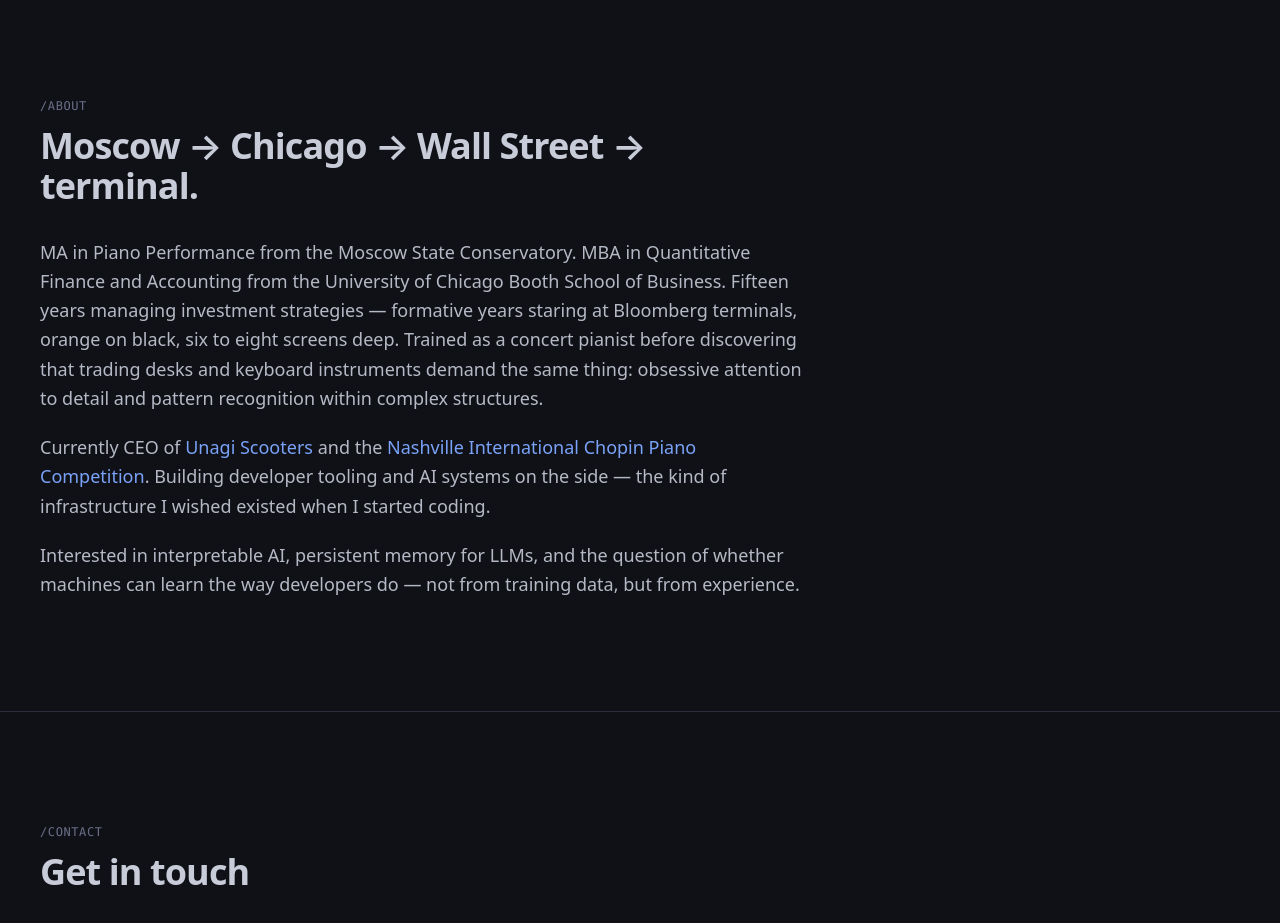
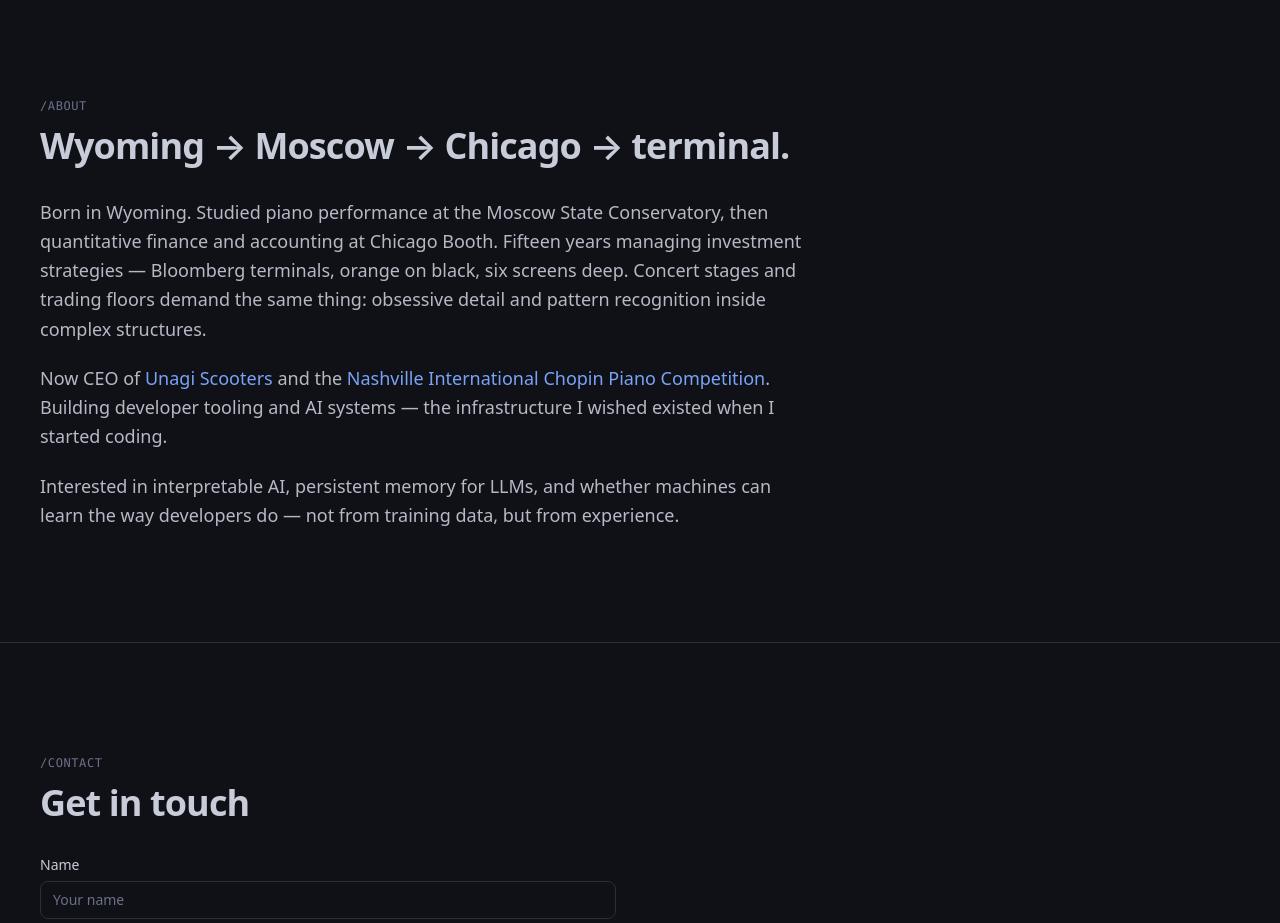
Before and after one commit to jhizzard/joshuaizzard-com, a Next.js app: page / in a window 1280 px wide. Shown: the part 3780-4703 px from the top of the page. Built offline with nearby package versions, Linux system fonts and the light colour scheme; no server answers.

Commit message:
Overhaul bio: Wyoming, Moscow, Chicago, six screens, tighter prose

```diff
--- a/src/app/page.tsx
+++ b/src/app/page.tsx
@@ -420,21 +420,19 @@ export default function Home() {
             /about
           </div>
           <h2 className="text-3xl sm:text-4xl font-semibold tracking-tight mb-8">
-            Moscow &rarr; Chicago &rarr; Wall Street &rarr; terminal.
+            Wyoming &rarr; Moscow &rarr; Chicago &rarr; terminal.
           </h2>
           <div className="space-y-5 text-base sm:text-lg leading-relaxed text-foreground/90">
             <p>
-              MA in Piano Performance from the Moscow State Conservatory. MBA
-              in Quantitative Finance and Accounting from the University of
-              Chicago Booth School of Business. Fifteen years managing
-              investment strategies &mdash; formative years staring at Bloomberg
-              terminals, orange on black, six to eight screens deep. Trained as
-              a concert pianist before discovering that trading desks and
-              keyboard instruments demand the same thing: obsessive attention to
-              detail and pattern recognition within complex structures.
+              Born in Wyoming. Studied piano performance at the Moscow State
+              Conservatory, then quantitative finance and accounting at Chicago
+              Booth. Fifteen years managing investment strategies &mdash;
+              Bloomberg terminals, orange on black, six screens deep. Concert
+              stages and trading floors demand the same thing: obsessive detail
+              and pattern recognition inside complex structures.
             </p>
             <p>
-              Currently CEO of{" "}
+              Now CEO of{" "}
               <a
                 href="https://unagiscooters.com"
                 target="_blank"
@@ -452,13 +450,13 @@ export default function Home() {
               >
                 Nashville International Chopin Piano Competition
               </a>
-              . Building developer tooling and AI systems on the side &mdash;
-              the kind of infrastructure I wished existed when I started coding.
+              . Building developer tooling and AI systems &mdash; the
+              infrastructure I wished existed when I started coding.
             </p>
             <p>
               Interested in interpretable AI, persistent memory for LLMs, and
-              the question of whether machines can learn the way developers do
-              &mdash; not from training data, but from experience.
+              whether machines can learn the way developers do &mdash; not from
+              training data, but from experience.
             </p>
           </div>
         </div>
```
